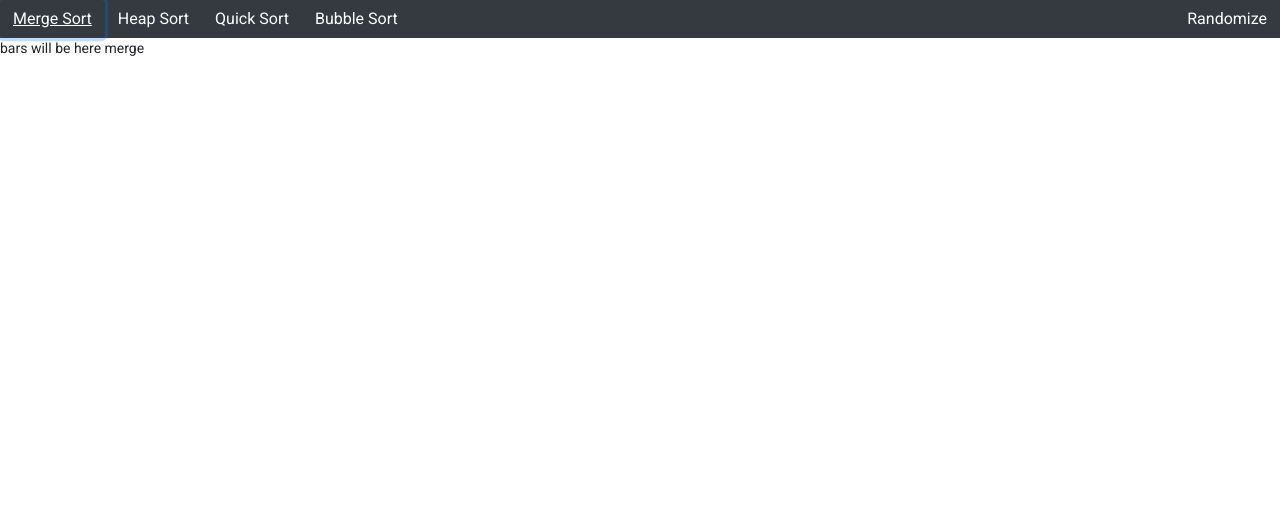
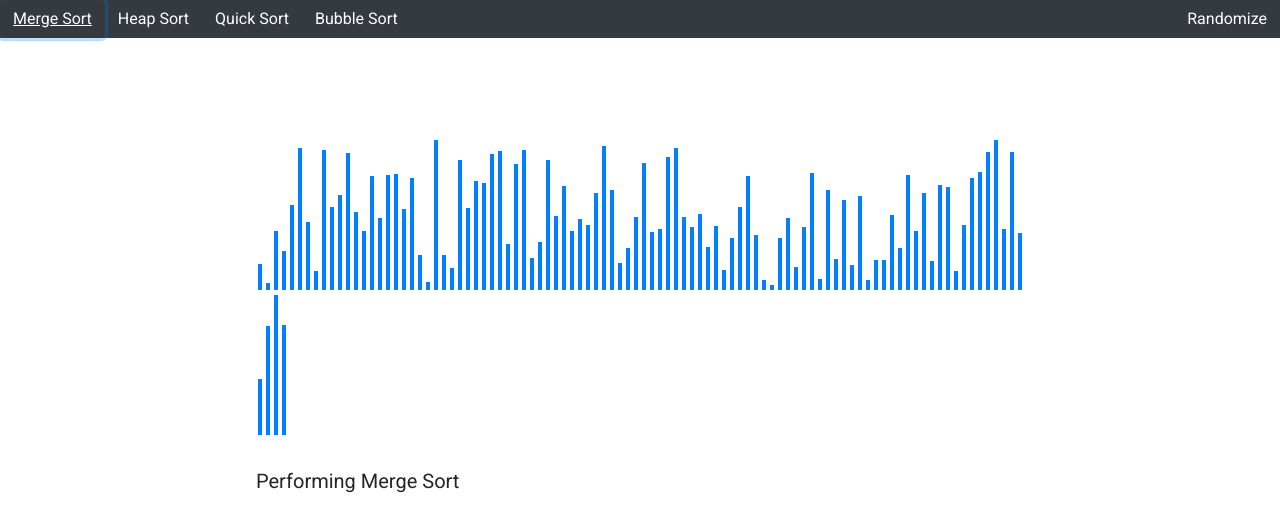
Before and after one commit to SafalKoirala/Algorithm-Visualizer, an Angular app: page / in a window 1280 px wide. Both pictures are taken after a click on the button "Merge Sort". Shown: the top 530 px of the page. Built offline with nearby package versions, Linux system fonts and the light colour scheme.

Commit message:
add logic to show bars and randomize them

```diff
--- a/src/app/components/display-screen/display-screen.component.html
+++ b/src/app/components/display-screen/display-screen.component.html
@@ -1,9 +1,16 @@
 <app-nav-bar
-(selectedAlgortihm)="selectedAlgortihm($event)"
+  (selectedAlgortihm)="selectedAlgortihm($event)"
+  (randomizeBar)="randomizeBar()"
 >
-
 </app-nav-bar>
 <div class="array-container">
-  bars will be here
-  {{ value }}
+  <div
+    class="bars"
+    *ngFor="let bar of barsCount"
+    [ngStyle]="{ height: bar + 'px' }"
+  ></div>
+  <div class="label" *ngIf="value">
+    Performing {{ value | titlecase }} Sort
+  </div>
+
 </div>
--- a/src/app/components/display-screen/display-screen.component.scss
+++ b/src/app/components/display-screen/display-screen.component.scss
@@ -0,0 +1,17 @@
+.array-container {
+  margin: 0 20%;
+  margin-top: 8%;
+}
+
+.bars {
+  width: 4px;
+  display: inline-block;
+  margin: 0 2px;
+  background-color: #0080ff;
+}
+
+.label {
+    font-size: 20px;
+    font-weight: 400;
+    margin-top: 4%;
+}
--- a/src/app/components/display-screen/display-screen.component.ts
+++ b/src/app/components/display-screen/display-screen.component.ts
@@ -8,12 +8,31 @@ import { Component, OnInit } from '@angular/core';
 export class DisplayScreenComponent implements OnInit {
 
   public value: string = '';
+  public minBars: number = 5;
+  public maxBars: number = 150;
+  public barsCount: number[] = [];
+
+  NUMBER_OF_ARRAY_BARS = 100;
   constructor() { }
 
   ngOnInit(): void {
+    this.randomizeBar();
   }
 
   public selectedAlgortihm($event: string): void {
     this.value = $event;
   }
+
+  public randomizeBar(): void {
+    const array = []
+    for (let i = 0; i < this.NUMBER_OF_ARRAY_BARS; i++) {
+      array.push(this.randomIntFromInterval(this.minBars, this.maxBars));
+    }
+    this.barsCount = array;
+    this.value = '';
+  }
+
+  randomIntFromInterval(min: any, max: any) {
+    return Math.floor(Math.random() * (max - min + 1) + min);
+  }
 }
--- a/src/app/components/nav-bar/nav-bar.component.ts
+++ b/src/app/components/nav-bar/nav-bar.component.ts
@@ -8,6 +8,7 @@ import { Component, OnInit, Output, EventEmitter } from '@angular/core';
 export class NavBarComponent implements OnInit {
 
   @Output() selectedAlgortihm: EventEmitter<string> = new EventEmitter<string>();
+  @Output() randomizeBar: EventEmitter<boolean> = new EventEmitter<boolean>();
 
   constructor() { }
 
@@ -17,4 +18,8 @@ export class NavBarComponent implements OnInit {
   public pickAlgorithm(value: string): void {
     this.selectedAlgortihm.emit(value);
   }
+
+  public randomizeBars(): void {
+    this.randomizeBar.emit();
+  }
 }
```
